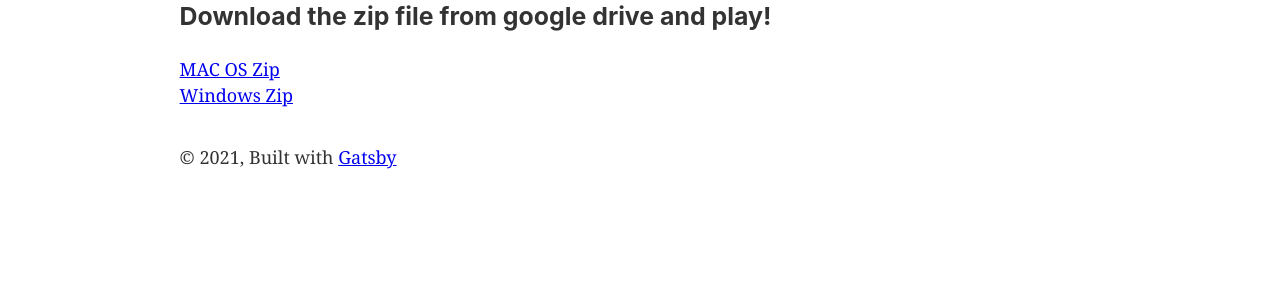
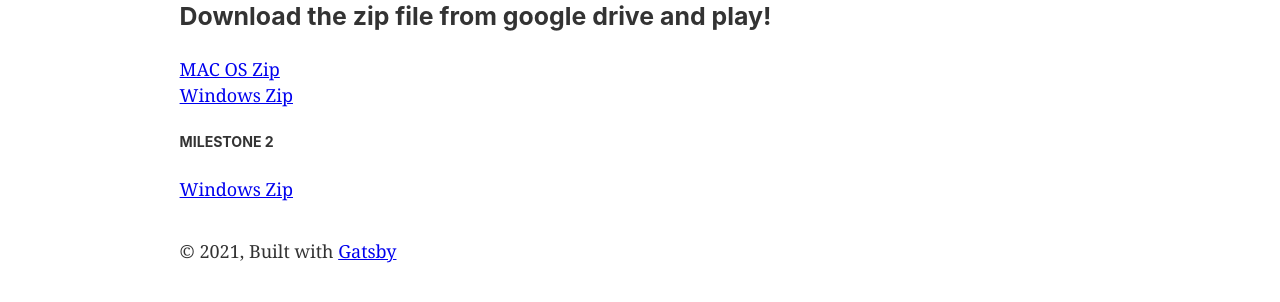
Before and after one commit to 631-Infection-Team/InfectionReleasesSite, a Gatsby site: page / in a window 1280 px wide. Shown: the part 294-596 px from the top of the page. Built offline with nearby package versions, Linux system fonts and the light colour scheme; Gatsby itself is replaced by a stand-in of ours.

Commit message:
milestone 2

```diff
--- a/src/pages/index.js
+++ b/src/pages/index.js
@@ -16,6 +16,10 @@ const IndexPage = () => (
       <a href="https://drive.google.com/file/d/1KG9NoqPvzHj0vtAsjw7uyhNB00CKKrZu/view?usp=sharing">MAC OS Zip</a> <br />
       <a href="https://drive.google.com/file/d/1QS6EYMpK6dV46QbvkEun8EaeZqHmEaL0/view?usp=sharing">Windows Zip</a>
     </p>
+    <p>
+      <h6>MILESTONE 2</h6>
+      <a href="https://drive.google.com/file/d/15LfYd6_YNMiDHbUdeFONekxz3E-YjU1k/view?usp=sharing">Windows Zip</a>
+    </p>
   </Layout>
 )
 
```
